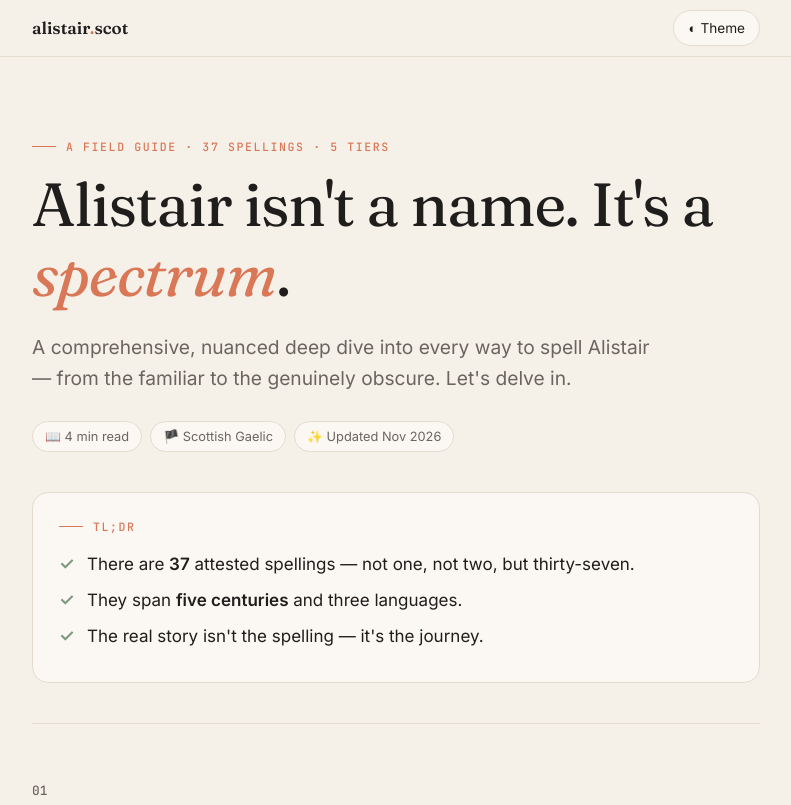
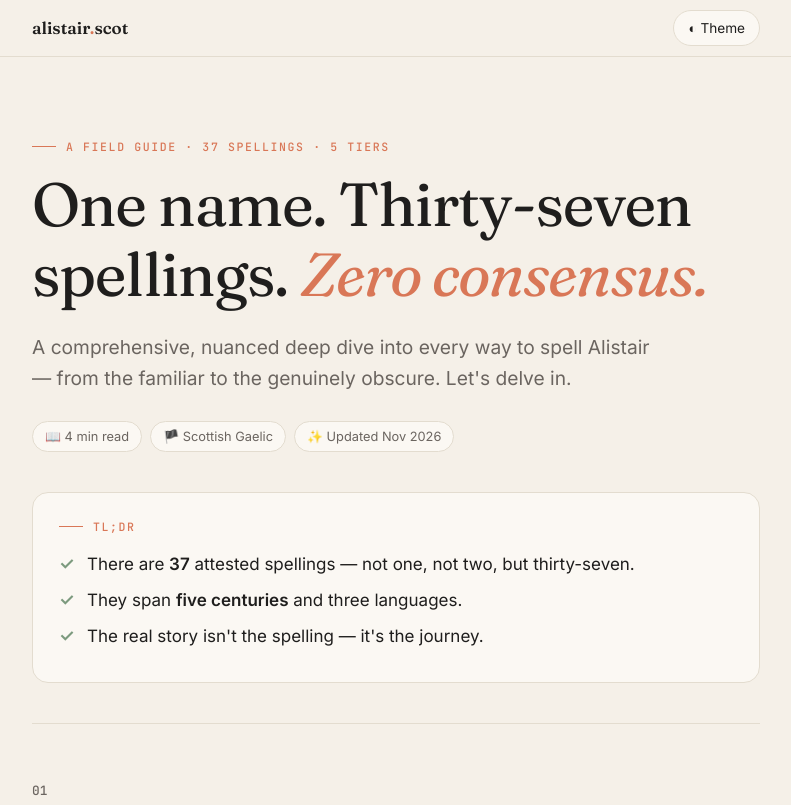
Before and after one commit to aliscott/alistair.scot, a plain HTML site: page spellings2/index.html in a window 1280 px wide. Shown: the top 805 px of the page, without its empty margins (244-1035 px from the left). Drawn offline with Linux system fonts and the light colour scheme.

Commit message:
Update spellings2 headline

```diff
--- a/spellings2/index.html
+++ b/spellings2/index.html
@@ -256,7 +256,7 @@
   <div class="wrap">
     <header class="hero">
       <div class="eyebrow">A field guide · 37 spellings · 5 tiers</div>
-      <h1>Alistair isn't a name. It's a <em>spectrum</em>.</h1>
+      <h1>One name. Thirty-seven spellings. <em>Zero consensus.</em></h1>
       <p class="lede">A comprehensive, nuanced deep dive into every way to spell Alistair — from the familiar to the genuinely obscure. Let's delve in.</p>
       <div class="meta">
         <span class="chip">📖 4 min read</span>
```
